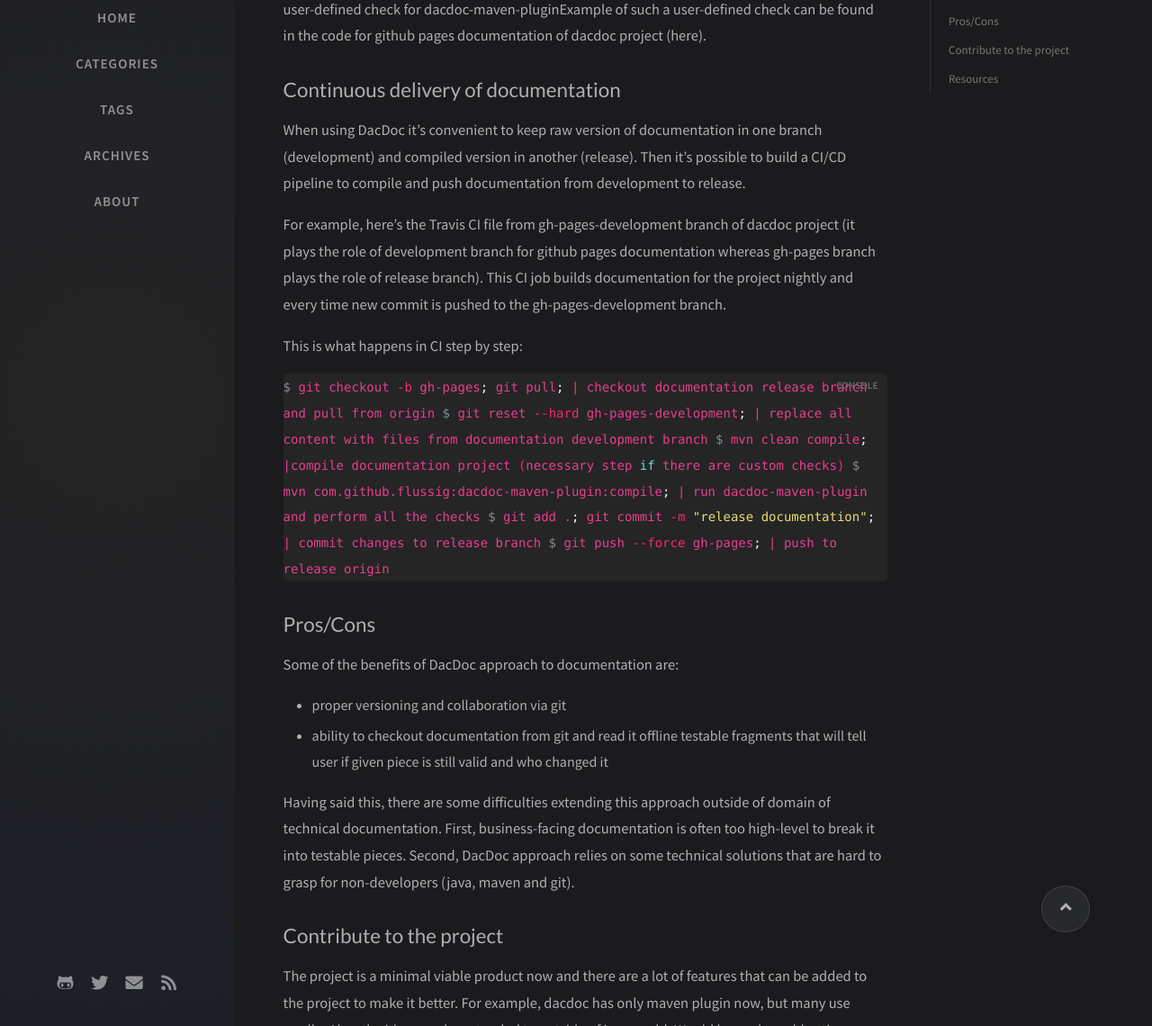
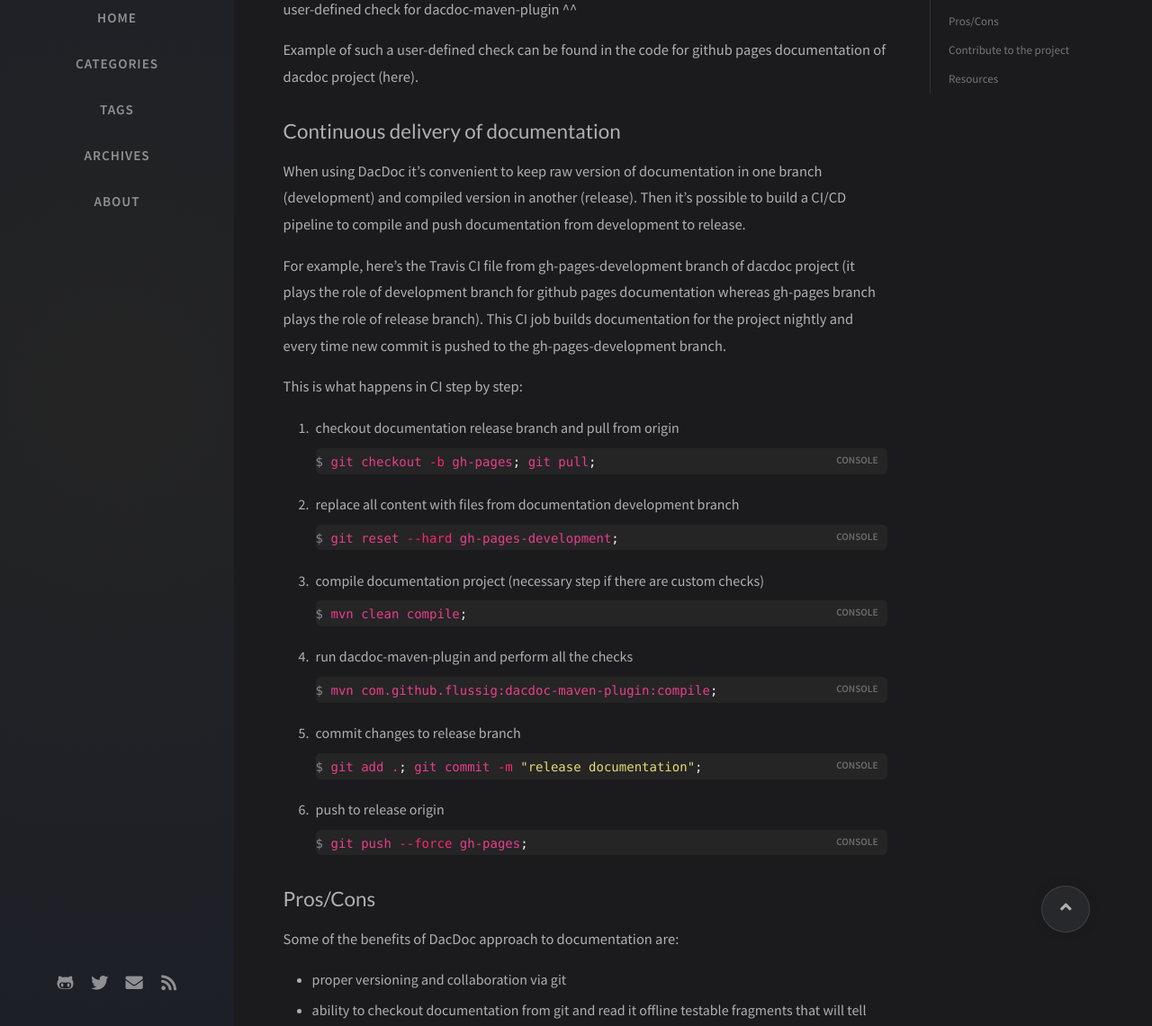
Before and after one commit to serdarkurbanov/serdarkurbanov.github.io, a Jekyll site: the page built from _posts/2019-10-01-dacdoc-intro.md, in a window 1280 px wide and 1400 px high, scrolled down 3704 px, cut to the strip 260-1400 px from the top of the window. Shown: the whole strip at 90% size. Built offline with Jekyll 4.4.1, drawn with Linux system fonts in a browser that asks for light colours; nearby versions of some CDN libraries; comment, search, counter and statistics services are not loaded; some of the changed lines change nothing that is shown.

Commit message:
dacdoc update

````diff
--- a/_posts/2019-10-01-dacdoc-intro.md
+++ b/_posts/2019-10-01-dacdoc-intro.md
@@ -66,7 +66,9 @@
 
 <script src="https://gist.github.com/serdarkurbanov/ff9add6228c6e7dc43cbefedd5ef430b.js"></script>
 
-user-defined check for dacdoc-maven-pluginExample of such a user-defined check can be found in the code for github pages documentation of dacdoc project (here).
+user-defined check for dacdoc-maven-plugin ^^
+
+Example of such a user-defined check can be found in the code for github pages documentation of dacdoc project (here).
 
 ## Continuous delivery of documentation
 When using DacDoc it's convenient to keep raw version of documentation in one branch (development) and compiled version in another (release). Then it's possible to build a CI/CD pipeline to compile and push documentation from development to release.
@@ -74,18 +76,29 @@
 For example, here's the Travis CI file from gh-pages-development branch of dacdoc project (it plays the role of development branch for github pages documentation whereas gh-pages branch plays the role of release branch). This CI job builds documentation for the project nightly and every time new commit is pushed to the gh-pages-development branch.
 
 This is what happens in CI step by step:
+1. checkout documentation release branch and pull from origin
 ```console
-$ git checkout -b gh-pages; git pull; | checkout documentation release branch and pull from origin
-
-$ git reset --hard gh-pages-development; | replace all content with files from documentation development branch
-
-$ mvn clean compile; |compile documentation project (necessary step if there are custom checks)
-
-$ mvn com.github.flussig:dacdoc-maven-plugin:compile; | run dacdoc-maven-plugin and perform all the checks
-
-$ git add .; git commit -m "release documentation"; | commit changes to release branch
-
-$ git push --force gh-pages; | push to release origin
+$ git checkout -b gh-pages; git pull;
+```
+2. replace all content with files from documentation development branch
+```console
+$ git reset --hard gh-pages-development;
+```
+3. compile documentation project (necessary step if there are custom checks)
+```console
+$ mvn clean compile;
+```
+4. run dacdoc-maven-plugin and perform all the checks
+```console
+$ mvn com.github.flussig:dacdoc-maven-plugin:compile;
+```
+5. commit changes to release branch
+```console
+$ git add .; git commit -m "release documentation";
+```
+6. push to release origin
+```console
+$ git push --force gh-pages;
 ```
 
 ## Pros/Cons
````
